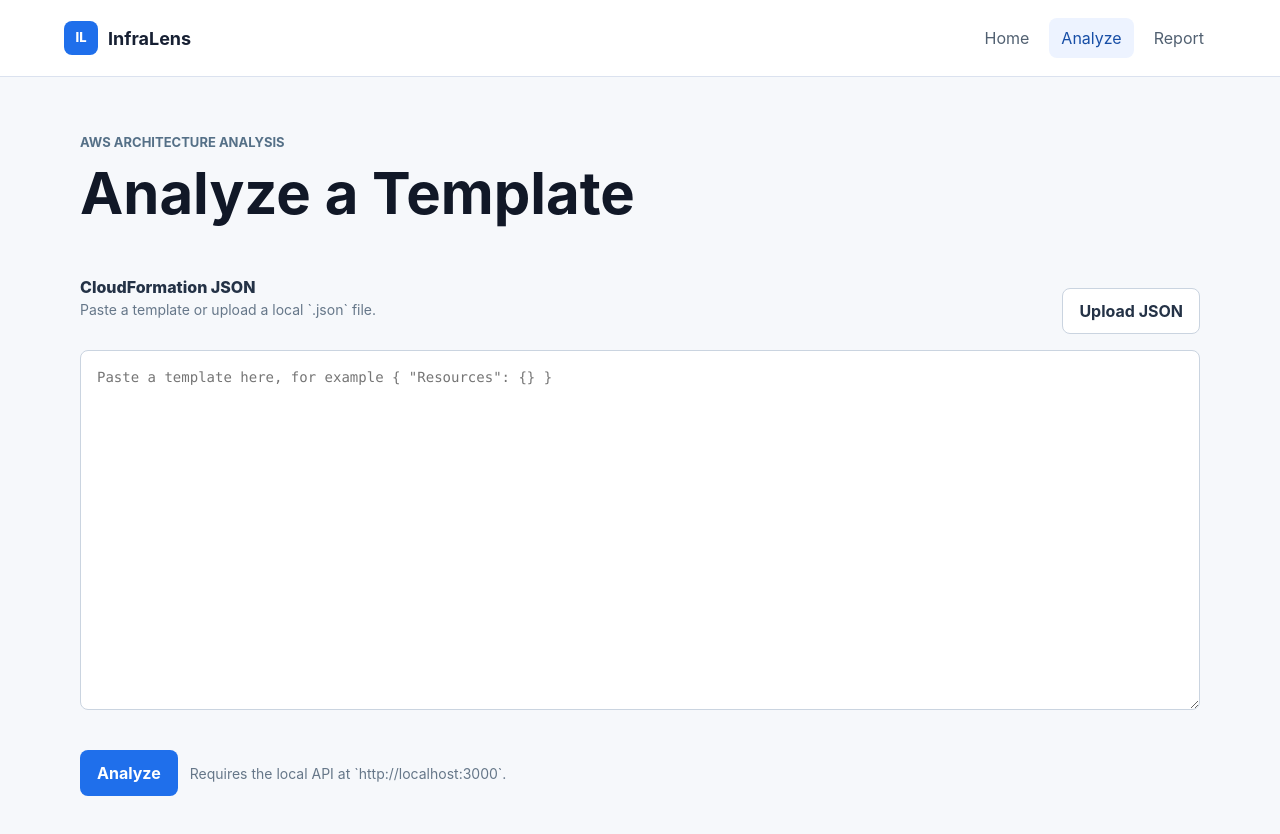
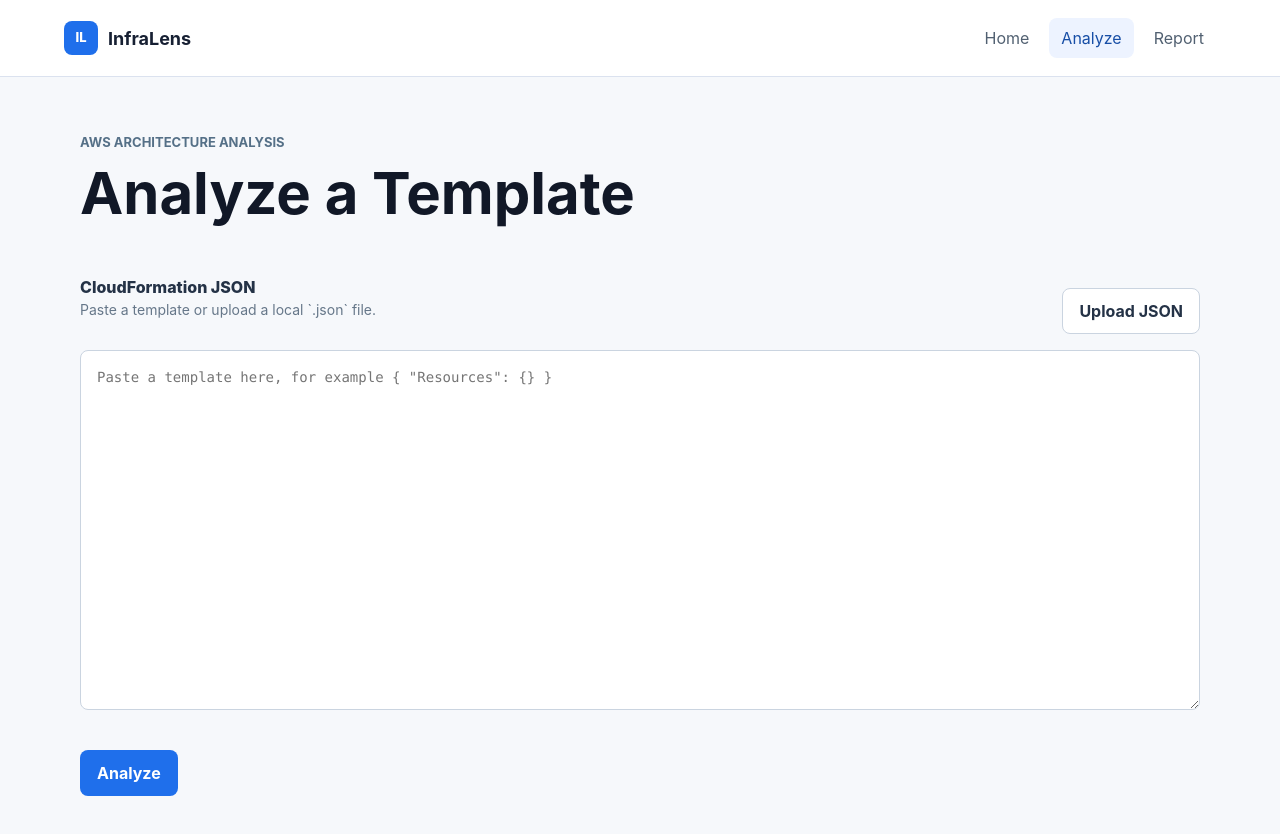
Before and after one commit to YavorPtv/InfraLens, a React (Vite) app in the folder apps/web/: page /analyze in a window 1280 px wide. Shown: the top 834 px of the page. Built offline with nearby package versions, Linux system fonts and the light colour scheme; no server answers.

Commit message:
Remove local API helper text

```diff
--- a/apps/web/src/pages/AnalyzePage.tsx
+++ b/apps/web/src/pages/AnalyzePage.tsx
@@ -105,9 +105,6 @@ export function AnalyzePage() {
         >
           {isLoading ? "Analyzing..." : "Analyze"}
         </button>
-        <span className="muted-note">
-          Requires the local API at `http://localhost:3000`.
-        </span>
       </div>
 
       {error !== null ? (
```
